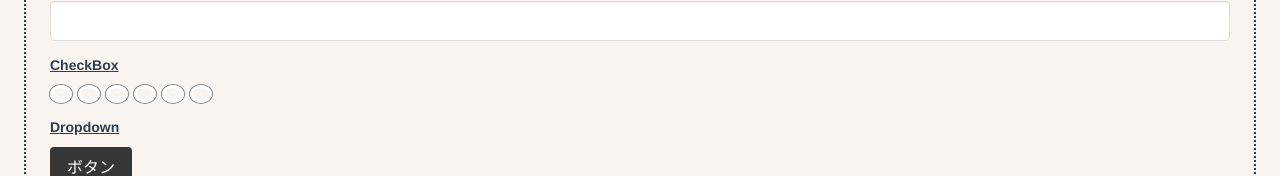
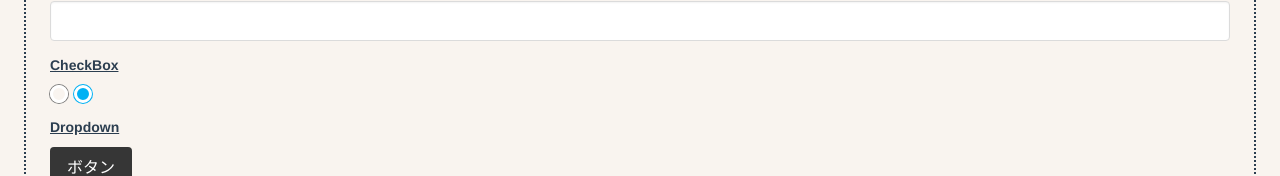
Before and after one commit to Uki884/vue-composition-api-practice, a Vue app: page /component_list in a window 1280 px wide. Shown: the part 273-449 px from the top of the page. Built offline with nearby package versions, Linux system fonts and the light colour scheme.

Commit message:
コンポーネントリスト調整

```diff
--- a/src/components/Atoms/BaseCheckBox.vue
+++ b/src/components/Atoms/BaseCheckBox.vue
@@ -77,10 +77,11 @@ export default defineComponent({
 
 <style lang="scss" scoped>
     .checkbox {
+      flex: none;
       border: solid 3px white;
       box-shadow: 0 0 0 1px gray;
       margin-right: 6px;
-      width: 22px;
+      width: 18px;
       height: 18px;
       border-radius: 50%;
     }
--- a/src/components/Pages/ComponentList.vue
+++ b/src/components/Pages/ComponentList.vue
@@ -28,11 +28,7 @@
         </div>
         <div class="component-list__item__list">
           <BaseCheckBox />
-          <BaseCheckBox color="green" />
-          <BaseCheckBox color="blue" />
-          <BaseCheckBox color="yellow" />
-          <BaseCheckBox color="red" />
-          <BaseCheckBox color="black" />
+          <BaseCheckBox color="green" :value="true" />
         </div>
       </div>
       <!--ドロップダウン-->
```
